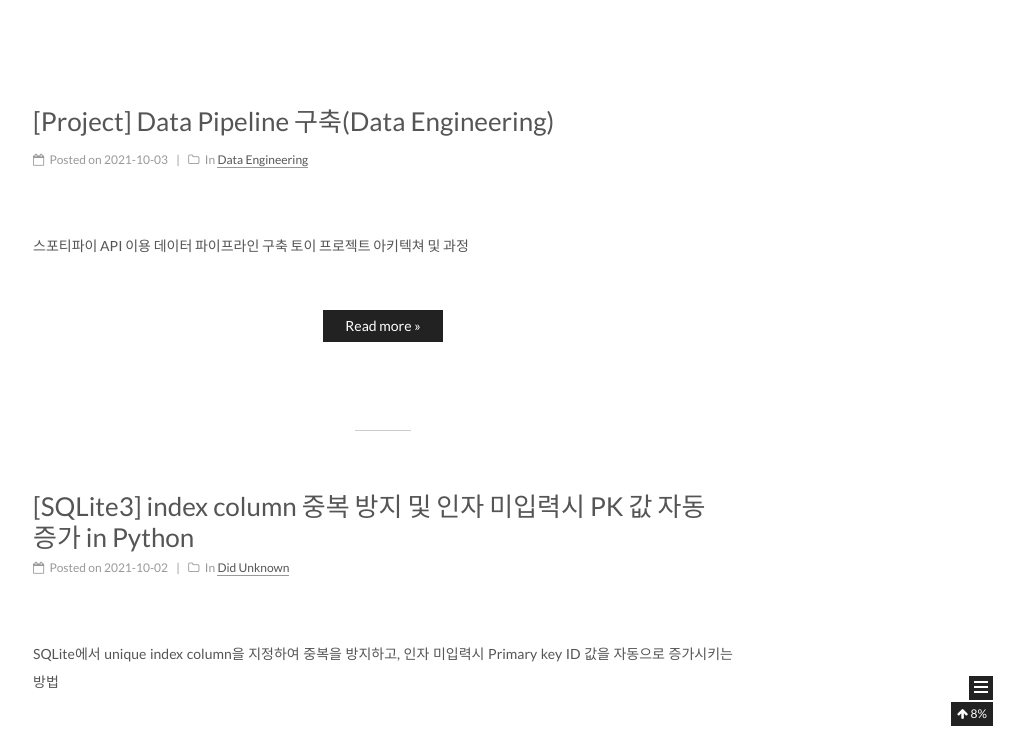
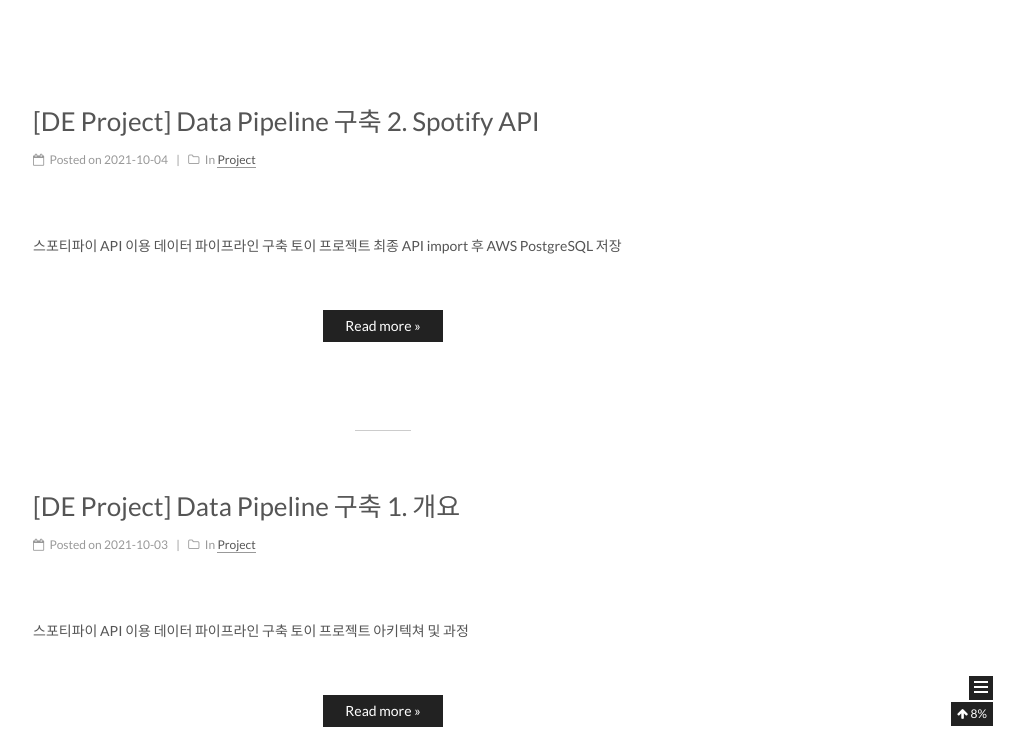
Before and after one commit to 6mini/6mini.github.io, a Jekyll site: the page built from index.html, in a window 1280 px wide and 900 px high, scrolled down 256 px, cut to the strip 155-900 px from the top of the window. Shown: the whole strip, without its empty margins (257-1280 px from the left). Built offline with Jekyll 4.4.1, drawn with Linux system fonts in a browser that asks for light colours; the list of posts is cut into pages by our own code; comment, search, counter and statistics services are not loaded; part of the change alters nothing that is shown; some of the changed text lies outside the part shown.

Commit message:
Post SpotifyAPI

````diff
--- a/_posts/2021-10-03-SpotifyAPI.md
+++ b/_posts/2021-10-03-DEProject.md
@@ -1,9 +1,9 @@
 ---
-title: '[Project] Data Pipeline 구축(Data Engineering)'
+title: '[DE Project] Data Pipeline 구축 1. 개요'
 description: 스포티파이 API 이용 데이터 파이프라인 구축 토이 프로젝트 아키텍쳐 및 과정
 categories:
- - Data Engineering
-tags: [Project]
+ - Project
+tags: [Project, Data Engineering, Data Pipeline]
 ---
 
 # 데이터 엔지니어링의 필요성
--- /dev/null
+++ b/_posts/2021-10-04-DEProject2.md
@@ -0,0 +1,309 @@
+---
+title: '[DE Project] Data Pipeline 구축 2. Spotify API'
+description: 스포티파이 API 이용 데이터 파이프라인 구축 토이 프로젝트 최종 API import 후 AWS PostgreSQL 저장
+categories:
+ - Project
+tags: [Project, Data Engineering, Data Pipeline]
+---
+
+# DB
+
+## Data type
+
+<img width="722" alt="스크린샷 2021-10-03 13 54 48" src="https://user-images.githubusercontent.com/79494088/135740485-22de4c82-28ae-4871-83a9-3f7e7efdbe8d.png">
+
+### Numeric
+
+<img width="495" alt="스크린샷 2021-10-03 13 55 50" src="https://user-images.githubusercontent.com/79494088/135740502-addb39c3-92d6-4a39-9111-08fa1b4c7412.png">
+
+### Date and Time
+
+<img width="870" alt="스크린샷 2021-10-03 13 56 27" src="https://user-images.githubusercontent.com/79494088/135740514-f5c754f8-f7c6-4f91-a110-c505fff9907f.png">
+
+### Character
+
+![스크린샷 2021-10-03 13 57 31](https://user-images.githubusercontent.com/79494088/135740537-810a95f9-b6df-47bc-9abe-7473808cc1cd.png)
+
+# PostgreSQL
+
+## AWS RDS 연동
+
+### DB 생성
+- PostgreSQL 12.8 version과 프리 티어를 선택한다.
+
+![스크린샷 2021-10-04 03 44 53](https://user-images.githubusercontent.com/79494088/135767269-1dcfe726-967d-471d-98dc-9a73b099e772.png)
+
+- 퍼블릭 액세스를 허용한다.
+
+![스크린샷 2021-10-04 03 45 56](https://user-images.githubusercontent.com/79494088/135767290-0cc1c489-e61b-4930-bfb8-9ae342a8863e.png)
+
+
+### VPC 보안 그룹 설정
+- 인바운드 규칙을 다음과 같이 추가한다.
+
+![스크린샷 2021-10-04 03 47 04](https://user-images.githubusercontent.com/79494088/135767319-f7063846-ac58-4b22-8888-19843cb28140.png)
+
+### DBeaver 연동
+
+## Data Model
+
+### Symbols and Notations
+
+![스크린샷 2021-10-03 22 18 56](https://user-images.githubusercontent.com/79494088/135755396-ef94387a-1f88-4dc5-809c-1c0939c0701b.png)
+
+# 스키마 계획
+
+![스크린샷 2021-10-03 22 29 24](https://user-images.githubusercontent.com/79494088/135755719-229bd1d8-1e75-455c-88ee-f5454ce7e0cc.png)
+
+
+# API DB 저장
+
+```py
+import sys
+import requests
+import base64
+import json
+import logging
+import psycopg2
+import time
+import csv
+
+
+client_id = "74cbd487458843f1ad3f5fa1e914c02f"
+client_secret = "752e4ed11062473f9da9076c4499d51b"
+
+host = "spotify2.cjwptwa04yyi.ap-northeast-2.rds.amazonaws.com"
+port = 5432
+username = "sixmini"
+database = "postgres"
+password = "12345678"
+
+
+def main():
+
+    try:
+        conn = psycopg2.connect(
+            host=host,
+            database=database,
+            user=username,
+            password=password)
+        cursor = conn.cursor()
+    except:
+        logging.error("could not connect to rds")
+        sys.exit(1)
+
+    headers = get_headers(client_id, client_secret)
+
+    # # Spotify Search API
+
+    # artists = []
+    # with open('AI/DE/spotify/artist_list.csv') as f:
+    #     raw = csv.reader(f)
+    #     for row in raw:
+    #         artists.append(row[0])
+
+    # for a in artists:
+    #     params = {
+    #         "q": a,
+    #         "type": "artist",
+    #         "limit": "1"
+    #     }
+
+    #     r = requests.get("https://api.spotify.com/v1/search", params=params, headers=headers)
+
+    #     raw = json.loads(r.text)
+
+    #     artist = {}
+    #     try:
+    #         artist_raw = raw['artists']['items'][0]
+    #         if artist_raw['name'] == params['q']:
+
+    #             artist.update(
+    #                 {
+    #                     'id': artist_raw['id'],
+    #                     'name': artist_raw['name'],
+    #                     'followers': artist_raw['followers']['total'],
+    #                     'popularity': artist_raw['popularity'],
+    #                     'url': artist_raw['external_urls']['spotify'],
+    #                     'image_url': artist_raw['images'][0]['url']
+    #                 }
+    #             )
+    #             insert_row(cursor, artist, 'artists')
+    #     except:
+    #         logging.error('something worng')
+    #         continue
+
+    # conn.commit()
+
+    cursor.execute("SELECT id FROM artists")
+    artists = []
+
+    for (id, ) in cursor.fetchall():
+        artists.append(id)
+
+    artist_batch = [artists[i: i+50] for i in range(0, len(artists), 50)]
+
+    artist_genres = []
+    for i in artist_batch:
+
+        ids = ','.join(i)
+        URL = "https://api.spotify.com/v1/artists/?ids={}".format(ids)
+
+        r = requests.get(URL, headers=headers)
+        raw = json.loads(r.text)
+
+        for artist in raw['artists']:
+            for genre in artist['genres']:
+
+                artist_genres.append(
+                    {
+                        'artist_id': artist['id'],
+                        'genre': genre
+                    }
+                )
+
+    for data in artist_genres:
+        insert_row(cursor, data, 'artist_genre')
+
+    conn.commit()
+    cursor.close()
+
+    sys.exit(0)
+
+
+
+
+    try:
+        r = requests.get("https://api.spotify.com/v1/search", params=params, headers=headers)
+
+    except:
+        logging.error(r.text)
+        sys.exit(1)
+
+
+    r = requests.get("https://api.spotify.com/v1/search", params=params, headers=headers)
+
+    if r.status_code != 200:
+        logging.error(r.text)
+
+        if r.status_code == 429:
+
+            retry_after = json.loads(r.headers)['Retry-After']
+            time.sleep(int(retry_after))
+
+            r = requests.get("https://api.spotify.com/v1/search", params=params, headers=headers)
+
+        ## access_token expired
+        elif r.status_code == 401:
+
+            headers = get_headers(client_id, client_secret)
+            r = requests.get("https://api.spotify.com/v1/search", params=params, headers=headers)
+
+        else:
+            sys.exit(1)
+
+
+    # Get BTS' Albums
+
+    r = requests.get("https://api.spotify.com/v1/artists/3Nrfpe0tUJi4K4DXYWgMUX/albums", headers=headers)
+
+    raw = json.loads(r.text)
+
+    total = raw['total']
+    offset = raw['offset']
+    limit = raw['limit']
+    next = raw['next']
+
+    albums = []
+    albums.extend(raw['items'])
+
+    ## 난 100개만 뽑아 오겠다
+    while next:
+
+        r = requests.get(raw['next'], headers=headers)
+        raw = json.loads(r.text)
+        next = raw['next']
+        print(next)
+
+        albums.extend(raw['items'])
+        count = len(albums)
+
+    print(len(albums))
+
+
+
+def get_headers(client_id, client_secret):
+
+    endpoint = "https://accounts.spotify.com/api/token"
+    encoded = base64.b64encode("{}:{}".format(client_id, client_secret).encode('utf-8')).decode('ascii')
+
+    headers = {
+        "Authorization": "Basic {}".format(encoded)
+    }
+
+    payload = {
+        "grant_type": "client_credentials"
+    }
+
+    r = requests.post(endpoint, data=payload, headers=headers)
+
+    access_token = json.loads(r.text)['access_token']
+
+    headers = {
+        "Authorization": "Bearer {}".format(access_token)
+    }
+
+    return headers
+
+
+def insert_row(cursor, data, table):
+
+    placeholders = ', '.join(['%s'] * len(data))
+    columns = ', '.join(data.keys())
+    key_placeholders = ', '.join(['{0}=%s'.format(k) for k in data.keys()])
+    sql = "INSERT INTO %s ( %s ) VALUES ( %s ) ON CONFLICT ( %s ) DO UPDATE SET  %s" % (table, columns, placeholders, list(data.keys())[0] ,key_placeholders)
+    cursor.execute(sql, list(data.values())*2)
+
+
+
+
+if __name__=='__main__':
+    main()
+
+```
+
+## artists
+
+id                    |name                        |followers|popularity|url                                                   |image_url                                                       |
+3Nrfpe0tUJi4K4DXYWgMUX|BTS                         | 39265845|        95|https://open.spotify.com/artist/3Nrfpe0tUJi4K4DXYWgMUX|https://i.scdn.co/image/ab6761610000e5eb82a5d58059f81867b871d8b6|
+1ZwdS5xdxEREPySFridCfh|2Pac                        | 11263629|        80|https://open.spotify.com/artist/1ZwdS5xdxEREPySFridCfh|https://i.scdn.co/image/fdb2382075f400ca2f2fbddaebb93add82ca8f32|
+3q7HBObVc0L8jNeTe5Gofh|50 Cent                     |  7748493|        83|https://open.spotify.com/artist/3q7HBObVc0L8jNeTe5Gofh|https://i.scdn.co/image/dd031b9c5d1b6eba4a691cd89c954255aae787f2|
+55RI2GNCfyXr0f14uIdhwd|A Thousand Horses           |    69204|        45|https://open.spotify.com/artist/55RI2GNCfyXr0f14uIdhwd|https://i.scdn.co/image/ab6761610000e5ebacfbe94857f6998395f506cf|
+0LcJLqbBmaGUft1e9Mm8HV|ABBA                        |  6533911|        83|https://open.spotify.com/artist/0LcJLqbBmaGUft1e9Mm8HV|https://i.scdn.co/image/ab6761610000e5eb118de0c58b11e1fd54b66640|
+2s79xe5F6eUQkjwjww27Fh|ABC                         |   274707|        53|https://open.spotify.com/artist/2s79xe5F6eUQkjwjww27Fh|https://i.scdn.co/image/5f3a5d166208f063be876b29d54fe4d2f6290c3f|
+7Ey4PD4MYsKc5I2dolUwbH|Aerosmith                   | 10927088|        77|https://open.spotify.com/artist/7Ey4PD4MYsKc5I2dolUwbH|https://i.scdn.co/image/ab6761610000e5ebc5733401b4689b2064458e7d|
+7fUtt9kVZOyn9LWy0JbDRI|Agnetha Fältskog            |    49944|        48|https://open.spotify.com/artist/7fUtt9kVZOyn9LWy0JbDRI|https://i.scdn.co/image/30a5b4f8de26073a2972f23960b4aef1a96dc1c2|
+4mxWe1mtYIYfP040G38yvS|Alan Jackson                |  1680894|        74|https://open.spotify.com/artist/4mxWe1mtYIYfP040G38yvS|https://i.scdn.co/image/43fdc2605725f488299398758ffb2c46e6ee7d38|
+5aygfDCEaX5KTZOxSCpT9o|Albert King                 |   346806|        52|https://open.spotify.com/artist/5aygfDCEaX5KTZOxSCpT9o|https://i.scdn.co/image/bfb61e8da152782920e42784c2a72eed8620afc1|
+
+## artist_genre
+
+artist_id             |genre                |
+3Nrfpe0tUJi4K4DXYWgMUX|k-pop boy group      |
+1ZwdS5xdxEREPySFridCfh|west coast rap       |
+3q7HBObVc0L8jNeTe5Gofh|rap                  |
+55RI2GNCfyXr0f14uIdhwd|modern country rock  |
+0LcJLqbBmaGUft1e9Mm8HV|swedish pop          |
+2s79xe5F6eUQkjwjww27Fh|synthpop             |
+7Ey4PD4MYsKc5I2dolUwbH|rock                 |
+7fUtt9kVZOyn9LWy0JbDRI|new wave pop         |
+4mxWe1mtYIYfP040G38yvS|country road         |
+5aygfDCEaX5KTZOxSCpT9o|traditional blues    |
+3EhbVgyfGd7HkpsagwL9GS|rock                 |
+5J6L7N6B4nI1M5cwa29mQG|progressive bluegrass|
+3vAaWhdBR38Q02ohXqaNHT|rock                 |
+6Q192DXotxtaysaqNPy5yR|neo soul             |
+3EA9hVIzKfFiQI0Kikz2wo|operatic pop         |
+3JysSUOyfVs1UQ0UaESheP|thrash metal         |
+4sLklwvfOYr12fMGwrnlc7|uk dancehall         |
+3kjuyTCjPG1WMFCiyc5IuB|stomp and holler     |
````
